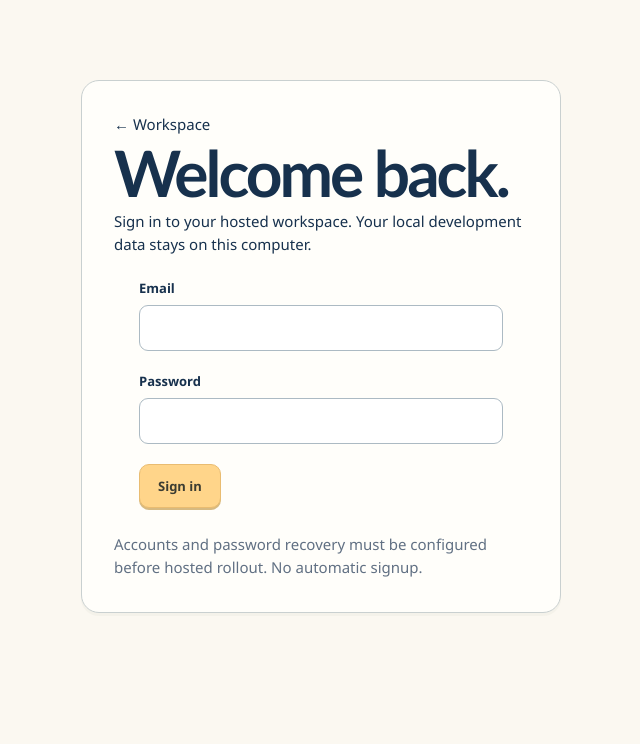
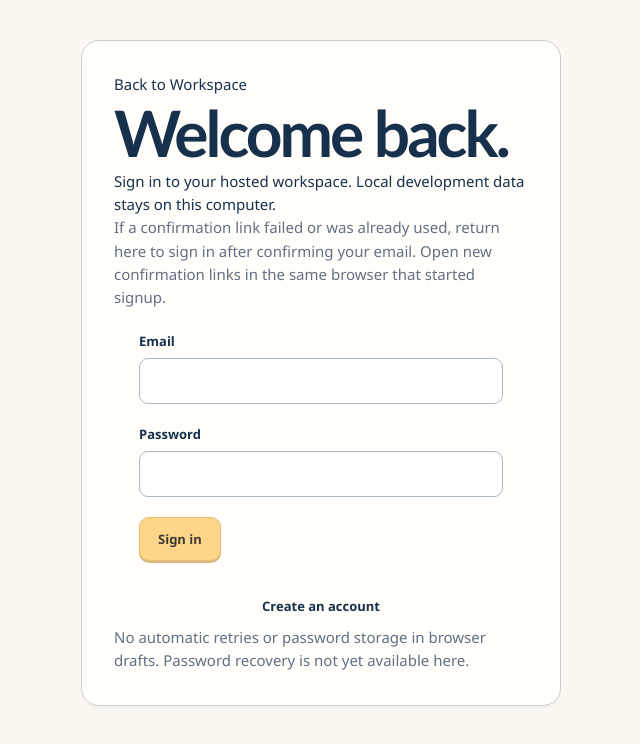
Before and after one commit to Allen-Saji/workspace, a Next.js app: page /login in a window 1280 px wide. Shown: the top 744 px of the page, without its empty margins (319-959 px from the left). Built offline with nearby package versions, Linux system fonts and the light colour scheme.

Commit message:
feat: add ordinary email signup and validated PKCE callback

```diff
--- a/app/login/page.tsx
+++ b/app/login/page.tsx
@@ -3,30 +3,32 @@ import { useState } from 'react';
 import Link from 'next/link';
 import { useRouter } from 'next/navigation';
 export default function Login() {
-  const router = useRouter();
-  const [busy, setBusy] = useState(false);
-  const [error, setError] = useState('');
-  async function submit(event: React.FormEvent<HTMLFormElement>) {
-    event.preventDefault();
-    if (busy) return;
-    setBusy(true); setError('');
-    const form = new FormData(event.currentTarget);
-    try {
-      const response = await fetch('/api/auth', { method: 'POST', headers: { 'Content-Type': 'application/json', 'X-Workspace-Request': 'local-ui' }, body: JSON.stringify({ action: 'signin', email: form.get('email'), password: form.get('password') }) });
-      const result = await response.json();
-      if (!response.ok) throw new Error(result.error?.code === 'configuration_required' ? 'Hosted sign-in is not configured. The local workspace needs no account.' : 'Unable to sign in. Check your details or try again later.');
-      router.replace('/'); router.refresh();
-    } catch (e) { setError(e instanceof Error ? e.message : 'Unable to sign in.'); }
-    finally { setBusy(false); }
+  const router=useRouter();
+  const [busy,setBusy]=useState(false),[error,setError]=useState(''),[signup,setSignup]=useState(false),[sent,setSent]=useState(false);
+  async function submit(event:React.FormEvent<HTMLFormElement>){
+    event.preventDefault();if(busy)return;setBusy(true);setError('');
+    const element=event.currentTarget,form=new FormData(element);
+    try{
+      const response=await fetch('/api/auth',{method:'POST',headers:{'Content-Type':'application/json','X-Workspace-Request':'local-ui'},body:JSON.stringify({action:signup?'signup':'signin',email:form.get('email'),password:form.get('password')})});
+      const result=await response.json();
+      if(!response.ok)throw new Error(result.error?.code==='configuration_required'?'Hosted sign-in is not configured. The local workspace needs no account.':signup?'Signup could not complete. Check the details or try later; confirmation remains required.':'Unable to sign in. Confirm your email and check your details.');
+      element.reset();
+      if(signup)setSent(true);else{router.replace('/');router.refresh();}
+    }catch{setError(signup?'Unable to confirm signup completion. Check your inbox before trying again; no automatic retry is sent.':'Unable to sign in. Confirm your email, check your details or try later.');}
+    finally{setBusy(false);}
   }
-  return <main className="panel" style={{ maxWidth: 480, margin: '10vh auto', padding: 32 }}>
-    <Link href="/">← Workspace</Link><h1>Welcome back.</h1>
-    <p>Sign in to your hosted workspace. Your local development data stays on this computer.</p>
-    <form className="editor" onSubmit={submit}>
+  return <main className="panel" style={{maxWidth:480,margin:'5vh auto',padding:32}}>
+    <Link href="/">Back to Workspace</Link><h1>{signup?'Make a little space.':'Welcome back.'}</h1>
+    <p>{signup?'Create your hosted account using your own email and password. Your local data will not be uploaded.':'Sign in to your hosted workspace. Local development data stays on this computer.'}</p>
+    <p className="muted">If a confirmation link failed or was already used, return here to sign in after confirming your email. Open new confirmation links in the same browser that started signup.</p>
+    {sent?<div role="status" className="callout"><h2>Check your inbox</h2><p>If signup is eligible, a confirmation email will arrive. No session is claimed until confirmation succeeds. Existing accounts can sign in. Workspace access may still need owner provisioning.</p><button className="secondary" onClick={()=>{setSent(false);setSignup(false);}}>Back to sign in</button></div>:<>
+    <form key={String(signup)} className="editor" onSubmit={submit}>
       <label>Email<input name="email" type="email" autoComplete="username" required maxLength={254}/></label>
-      <label>Password<input name="password" type="password" autoComplete="current-password" required maxLength={1024}/></label>
-      {error ? <p role="alert" className="error">{error}</p> : null}
-      <button className="primary" disabled={busy}>{busy ? 'Signing in…' : 'Sign in'}</button>
-    </form><p className="muted">Accounts and password recovery must be configured before hosted rollout. No automatic signup.</p>
+      <label>Password<input name="password" type="password" autoComplete={signup?'new-password':'current-password'} required minLength={signup?12:1} maxLength={1024}/></label>
+      {signup?<p>Use at least 12 characters. Only you enter this password. Sending the form requests a confirmation email.</p>:null}
+      {error?<p role="alert" className="error">{error}</p>:null}
+      <button className="primary" disabled={busy}>{busy?'Please wait…':signup?'Send confirmation email':'Sign in'}</button>
+    </form><button className="text-button" disabled={busy} onClick={()=>{setSignup(!signup);setError('');}}>{signup?'Cancel signup · back to sign in':'Create an account'}</button></>}
+    <p className="muted">No automatic retries or password storage in browser drafts. Password recovery is not yet available here.</p>
   </main>;
 }
```
Also changed, not shown: app/api/auth/route.ts (+7 -1 lines), app/auth/callback/route.ts (added, +17 -0 lines), src/server/auth-flow.ts (added, +24 -0 lines), 2 other files (tests, documents, lock files or other folders).
